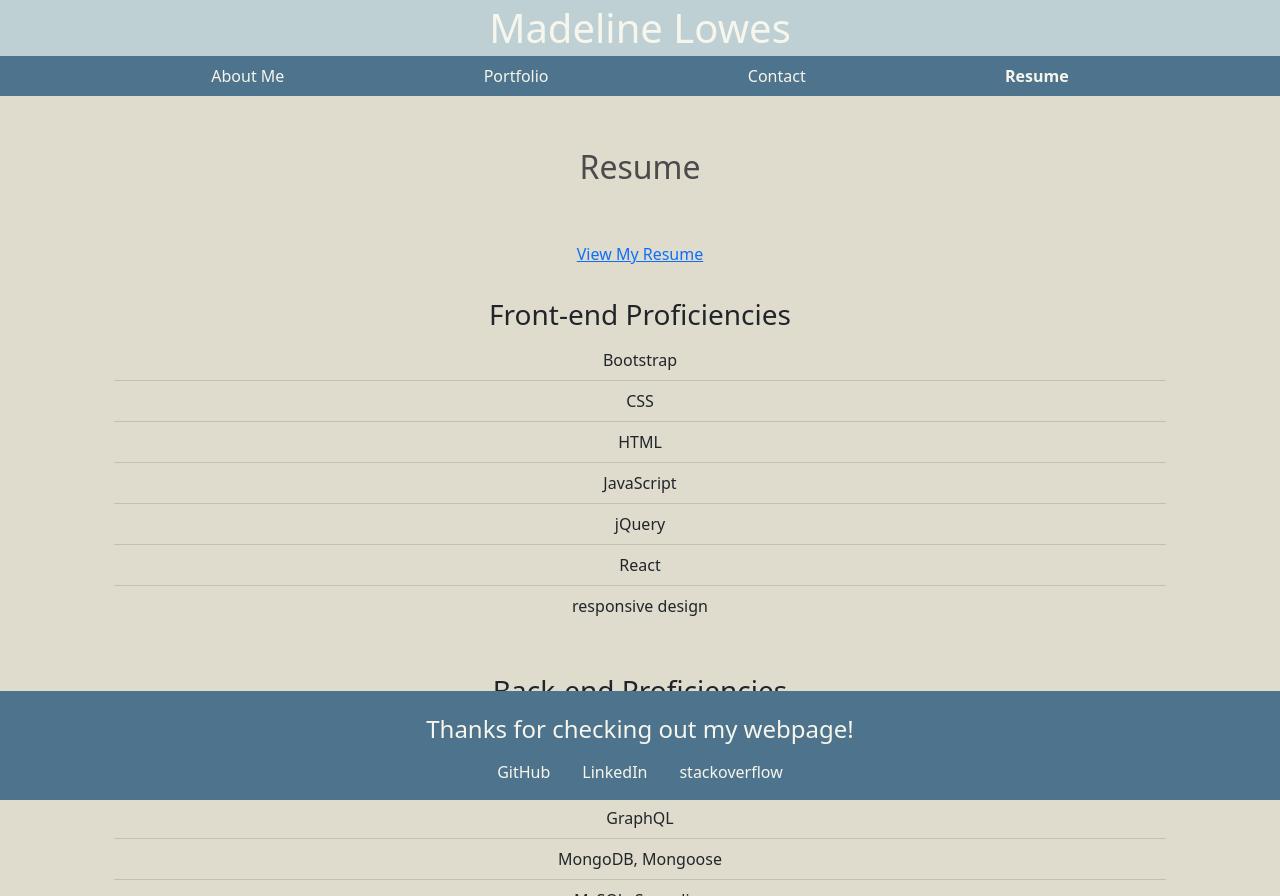
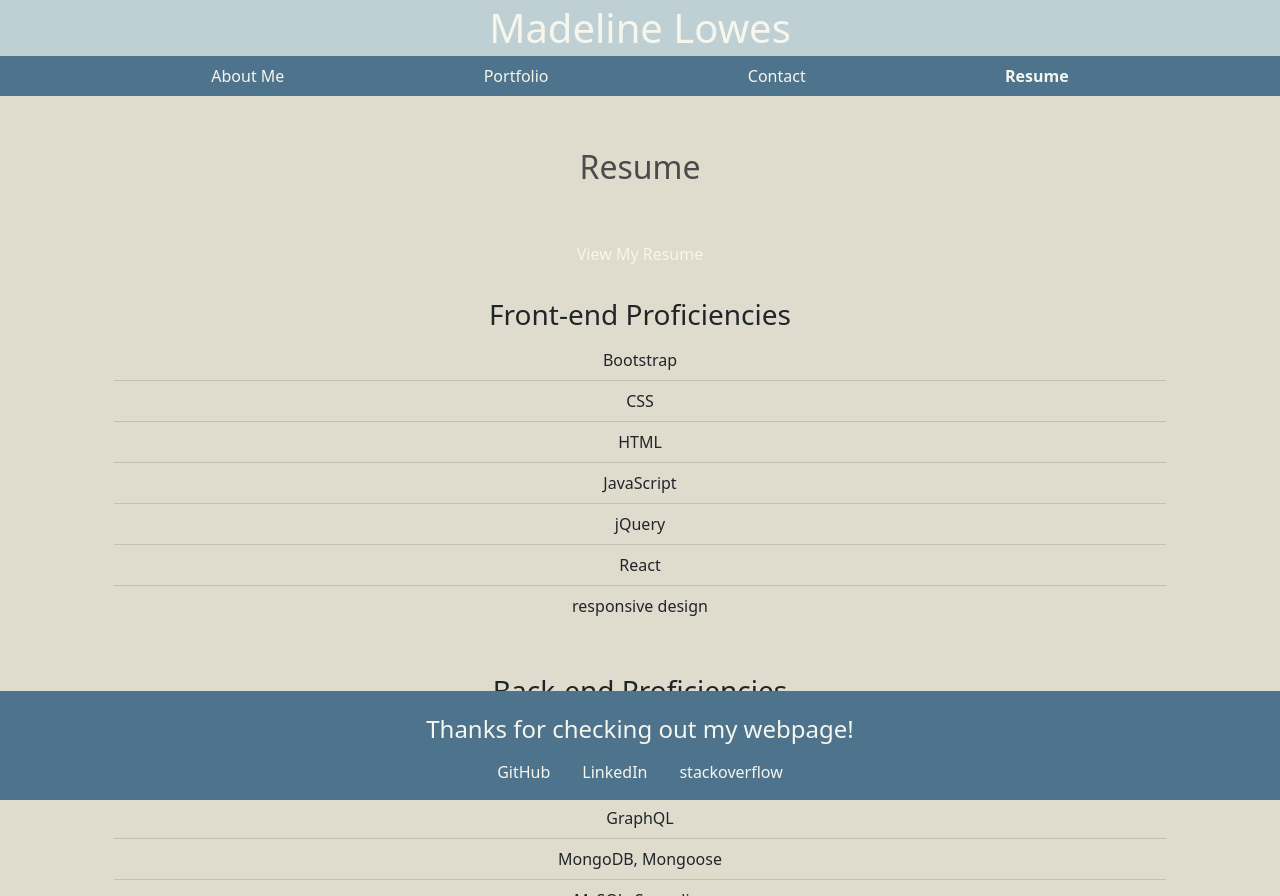
Before and after one commit to MadelineLowes/portfolio, a React (Create React App) app: page /#/resume in a window 1280 px wide. Built offline with nearby package versions, Linux system fonts and the light colour scheme.

Commit message:
updated resume link

```diff
--- a/src/components/Portfolio.js
+++ b/src/components/Portfolio.js
@@ -171,6 +171,7 @@ export default function Portfolio() {
                                 className="card-img-top mx-auto" style={styles.image} alt="readme icon" />
                             <div className="d-flex justify-content-evenly w-100 middle">
                                 <button className="repo rounded p-3"><a href="https://github.com/MadelineLowes/madelines-readme-creator">GitHub Repo</a></button>
+                                {/* <button className="deployed rounded p-3"><a href=" https://murmuring-depths-40931.herokuapp.com/" alt="Blog app link">Deployed App</a></button> */}
                             </div>
                         </div>
                         <details className="card-body" style={styles.card}>
--- a/src/components/Resume.js
+++ b/src/components/Resume.js
@@ -1,4 +1,6 @@
 import React from 'react';
+import '../style/Resume.css';
+
 
 const styles = {
     background: {
@@ -18,7 +20,7 @@ export default function Resume() {
         <div className="m-0 p-1 h-100" style={styles.background}>
             <h2 className="text-center p-5" style={styles.text}>Resume</h2>
             <div className="container pb-5 mb-5">
-                <a href="https://drive.google.com/file/d/1Zd8GF8Heux3HuDFARY3xMcT1RunR1Hjx/view?usp=sharing">View My Resume</a>
+                <a className="resume" href="https://drive.google.com/file/d/1Zd8GF8Heux3HuDFARY3xMcT1RunR1Hjx/view?usp=sharing">View My Resume</a>
                 <div>
                     <div className="m-3 p-3">
                         <h3>Front-end Proficiencies</h3>
--- /dev/null
+++ b/src/style/Resume.css
@@ -0,0 +1,4 @@
+.resume {
+    text-decoration: none;
+    color: rgb(246, 246, 237);
+}
```
Also changed, not shown: 1 other file (tests, documents, lock files or other folders).
